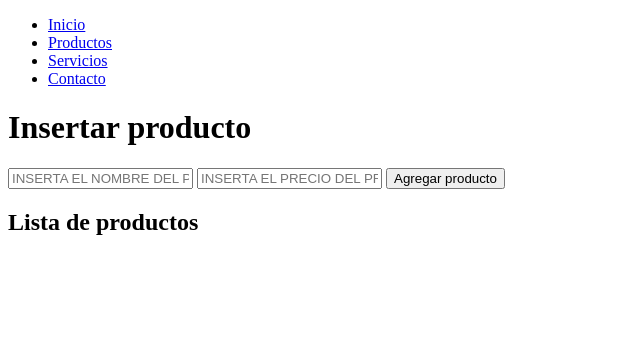
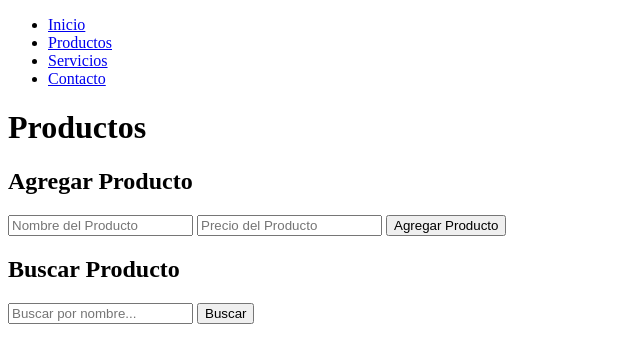
Before and after one commit to alexPatrAgu/class, a plain HTML site: page productos.html in a window 1280 px wide. Shown: the whole page, without its empty margins (0-640 px from the left). Drawn offline with Linux system fonts and the light colour scheme; no server answers.

Commit message:
Editar productos.html

```diff
--- a/productos.html
+++ b/productos.html
@@ -12,19 +12,29 @@
         <li><a href="#">Servicios</a></li>
         <li><a href="#">Contacto</a></li>
     </ul>
-    <h1>Insertar producto</h1>
-    <form id="productos">
-        <input type="text" id="nombre" placeholder="INSERTA EL NOMBRE DEL PRODUCTO">
-        <input type="text" id="precio" placeholder="INSERTA EL PRECIO DEL PRODUCTO">
-        <button type="submit">Agregar producto</button>
-    </form>
+    <h1>Productos</h1>
+    <div>
+        <h2>Agregar Producto</h2>
+        <form id="productos">
+            <input type="text" id="nombre" placeholder="Nombre del Producto">
+            <input type="text" id="precio" placeholder="Precio del Producto">
+            <button type="submit">Agregar Producto</button>
+        </form>
+    </div>
 
-    <h2>Lista de productos</h2>
-    <ul id="lista-productos"></ul>
+    <div>
+        <h2>Buscar Producto</h2>
+        <input type="text" id="buscarInput" placeholder="Buscar por nombre...">
+        <button onclick="buscarProducto()">Buscar</button>
+    </div>
+
+    <div id="resultadoBusqueda">
+        <!-- Aquí se mostrarán los resultados de la búsqueda -->
+    </div>
 
     <script type="module">
         import { initializeApp } from "https://www.gstatic.com/firebasejs/10.12.0/firebase-app.js";
-        import { getFirestore, collection, addDoc, onSnapshot, deleteDoc, doc } from "https://www.gstatic.com/firebasejs/10.12.0/firebase-firestore.js";
+        import { getFirestore, collection, addDoc, onSnapshot, deleteDoc, doc, query, where, getDocs } from "https://www.gstatic.com/firebasejs/10.12.0/firebase-firestore.js";
 
         // Configuración de Firebase
         const firebaseConfig = {
@@ -38,12 +48,9 @@
         const app = initializeApp(firebaseConfig);
         const db = getFirestore(app);
 
-        // Obtener referencia a la lista de productos
-        const listaProductos = document.getElementById("lista-productos");
-
-        // Función para renderizar los productos en la lista
-        function renderProductos(querySnapshot) {
-            listaProductos.innerHTML = "";
+        // Función para renderizar los productos
+        function renderProductos(querySnapshot, container) {
+            container.innerHTML = "";
             querySnapshot.forEach(doc => {
                 const producto = doc.data();
                 const li = document.createElement("li");
@@ -53,13 +60,32 @@
                 btnEliminar.addEventListener("click", () => {
                     deleteDoc(doc.ref);
                 });
+                const btnModificar = document.createElement("button");
+                btnModificar.textContent = "Modificar";
+                btnModificar.addEventListener("click", () => {
+                    // Aquí puedes implementar la lógica para modificar el producto
+                    // Puedes abrir un modal o un formulario para editar el producto
+                    // y luego actualizar el documento en Firebase
+                });
                 li.appendChild(btnEliminar);
-                listaProductos.appendChild(li);
+                li.appendChild(btnModificar);
+                container.appendChild(li);
             });
         }
 
-        // Mostrar productos al cargar la página y en tiempo real
-        onSnapshot(collection(db, "productos"), renderProductos);
+        // Función para buscar un producto por nombre
+        async function buscarProducto() {
+            const buscarInput = document.getElementById("buscarInput");
+            const querySnapshot = await getDocs(query(collection(db, "productos"), where("nombre", "==", buscarInput.value)));
+            const resultadoBusqueda = document.getElementById("resultadoBusqueda");
+            renderProductos(querySnapshot, resultadoBusqueda);
+        }
+
+        // Mostrar todos los productos al cargar la página
+        onSnapshot(collection(db, "productos"), (querySnapshot) => {
+            const listaProductos = document.getElementById("lista-productos");
+            renderProductos(querySnapshot, listaProductos);
+        });
 
         // Agregar producto
         const productForm = document.getElementById("productos");
```
